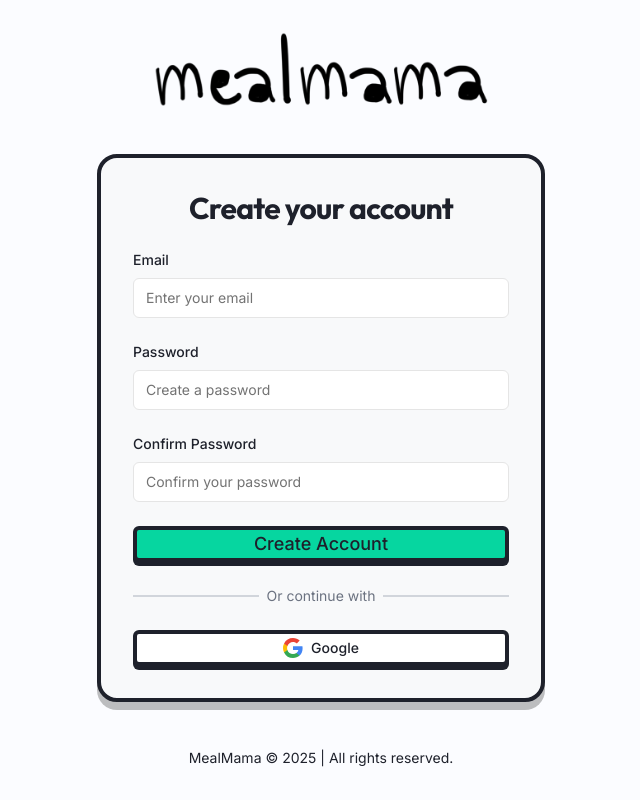
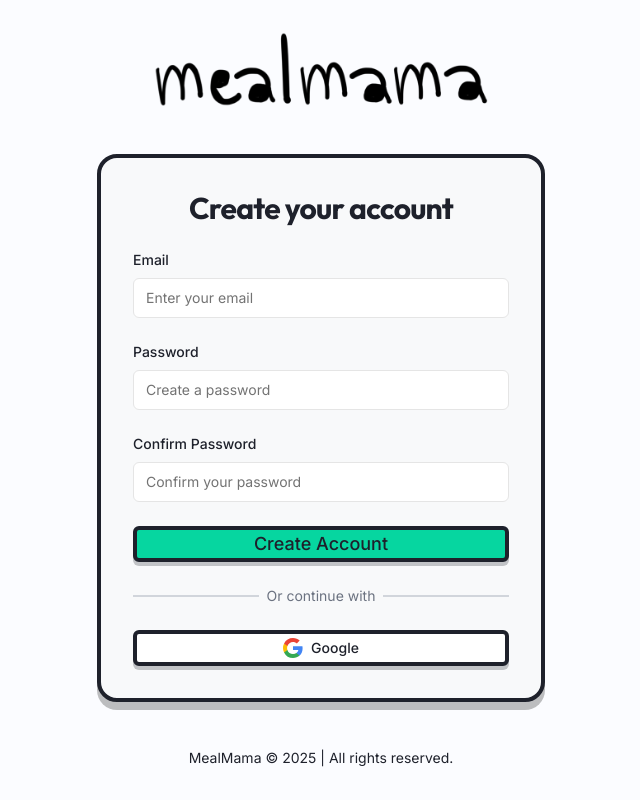
Before and after one commit to willgriff19/MealMama, a React (Vite) app: page /signup in a window 1280 px wide. Shown: the whole page, without its empty margins (319-959 px from the left). Built offline with nearby package versions, Linux system fonts and the light colour scheme; no server answers.

Commit message:
Update button shadows to gray

```diff
--- a/src/components/SignUpPage.tsx
+++ b/src/components/SignUpPage.tsx
@@ -106,7 +106,7 @@
 
           <Button
             type="submit"
-            className="w-full bg-[#06d6a0] hover:bg-[#06d6a0] text-[#1e212b] border-4 border-[#1e212b] shadow-[0px_3.99px_0px_#1e212b] font-medium text-lg transition-transform duration-200 hover:scale-105"
+            className="w-full bg-[#06d6a0] hover:bg-[#06d6a0] text-[#1e212b] border-4 border-[#1e212b] shadow-[0px_3.99px_0px_#1e212b40] font-medium text-lg transition-transform duration-200 hover:scale-105"
           >
             Create Account
           </Button>
@@ -124,7 +124,7 @@
 
           <Button
             type="button"
-            className="mt-6 w-full bg-white text-[#1e212b] border-4 border-[#1e212b] shadow-[0px_3.99px_0px_#1e212b] font-medium transition-transform duration-200 hover:scale-105"
+            className="mt-6 w-full bg-white text-[#1e212b] border-4 border-[#1e212b] shadow-[0px_3.99px_0px_#1e212b40] font-medium transition-transform duration-200 hover:scale-105"
             onClick={handleGoogleSignIn}
           >
             <img src="/google.svg" alt="Google" className="w-5 h-5 mr-2" />
```
